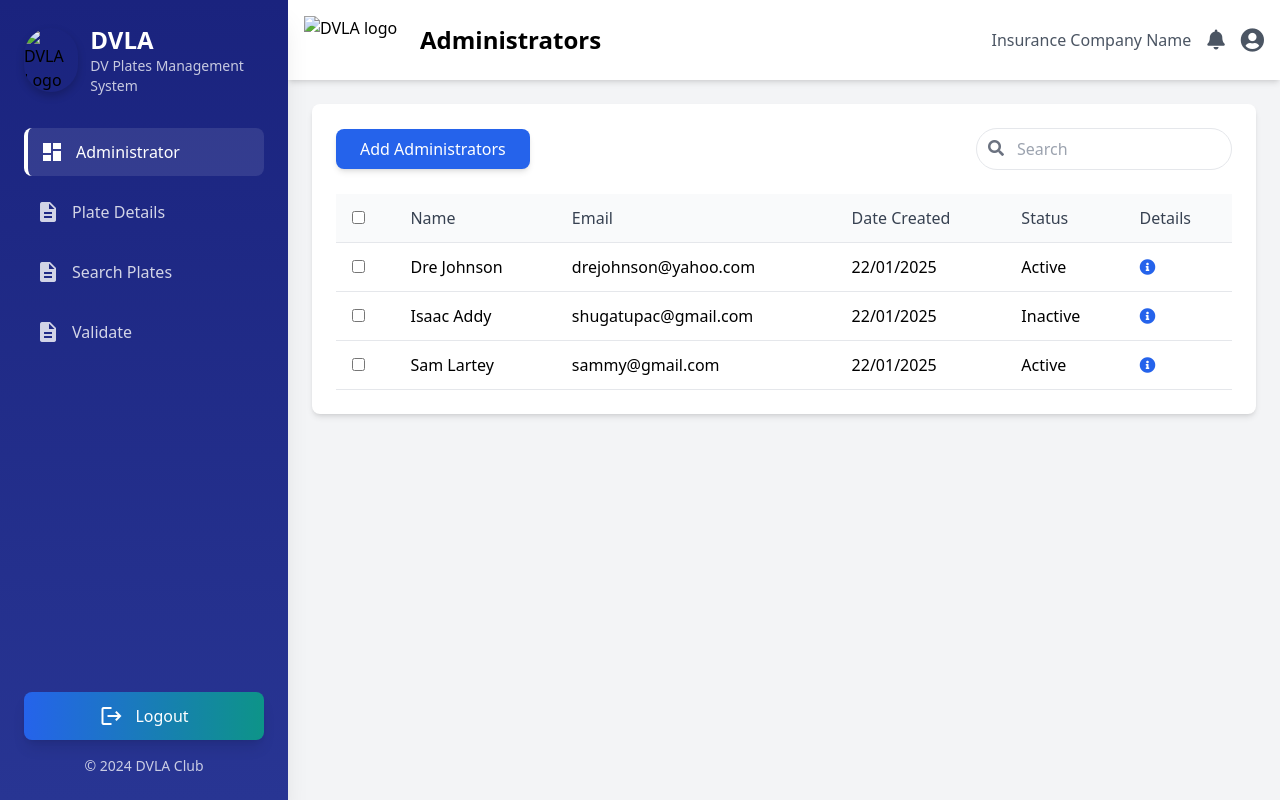
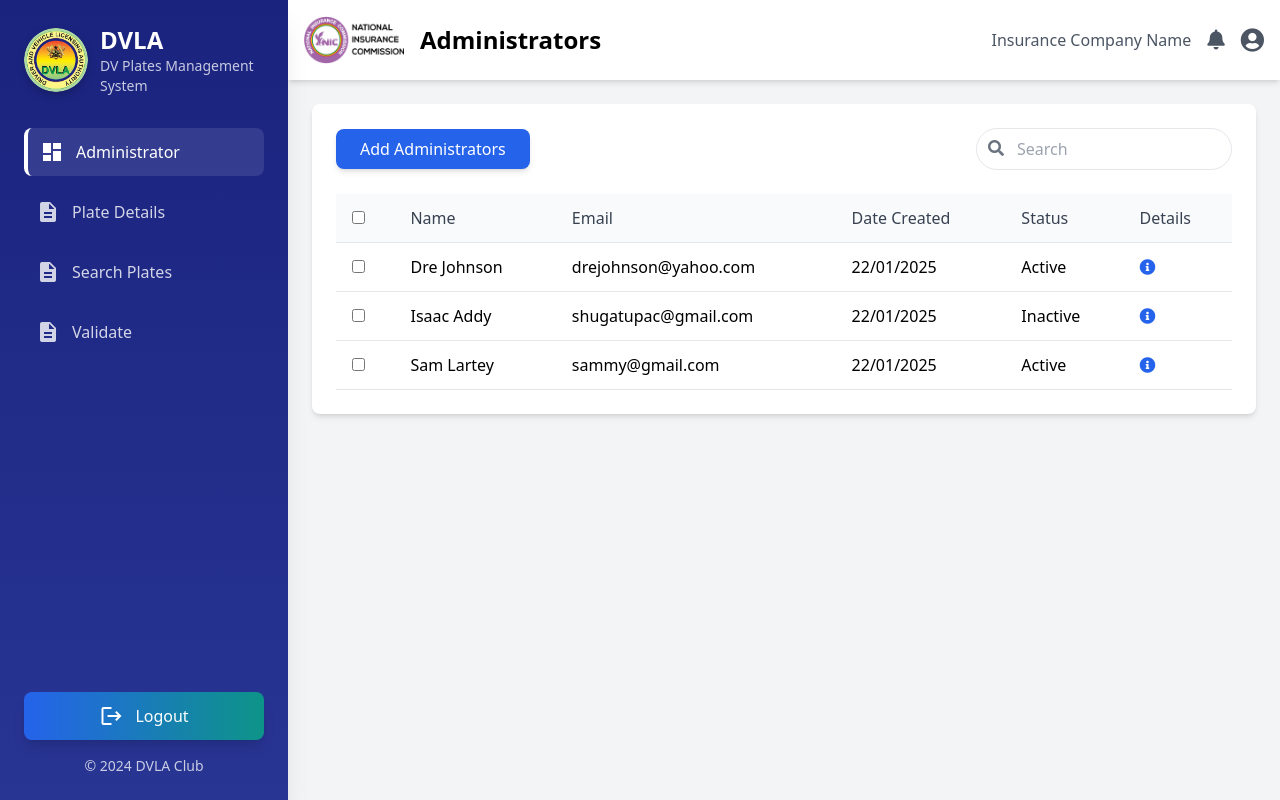
Before and after one commit to isaacaddy/dv-insurance-web, a website: page admin.html in a window 1280 px wide. Drawn offline with nearby package versions, Linux system fonts and the light colour scheme; the site is published under a folder, as on GitHub Pages, so addresses that start at the root find nothing.

Commit message:
updated image path to be relative

```diff
--- a/admin.html
+++ b/admin.html
@@ -83,7 +83,7 @@
             <div class="p-6 flex-1">
                 <!-- Logo and Title Section -->
                 <div class="flex items-center mb-8">
-                    <img src="/images/oop.png" alt="DVLA Logo" class="logo cursor-pointer w-16 h-16 rounded-full mr-3">
+                    <img src="images/oop.png" alt="DVLA Logo" class="logo cursor-pointer w-16 h-16 rounded-full mr-3">
                     <div>
                         <h2 class="text-2xl font-bold text-white">DVLA</h2>
                         <p class="text-sm text-white opacity-75">DV Plates Management System</p>
@@ -126,7 +126,7 @@
             <!-- Header -->
             <header class="bg-white shadow-md p-4 flex justify-between items-center">
                 <div class="flex items-center">
-                    <img src="/images/nic-logo.png" alt="DVLA logo" class="w-[100px] h-12 mr-4"/>
+                    <img src="images/nic-logo.png" alt="DVLA logo" class="w-[100px] h-12 mr-4"/>
                     <h1 class="text-2xl font-bold">Administrators</h1>
                 </div>
                 <div class="flex items-center space-x-4">
```
Also changed, not shown: platedetails.html (+1 -1 lines), searchplate.html (+2 -2 lines), validate.html (+2 -2 lines), Insure/nic-logo.png (deleted), Insure/oop.png (deleted), Insure/slider2.jpg (deleted).
